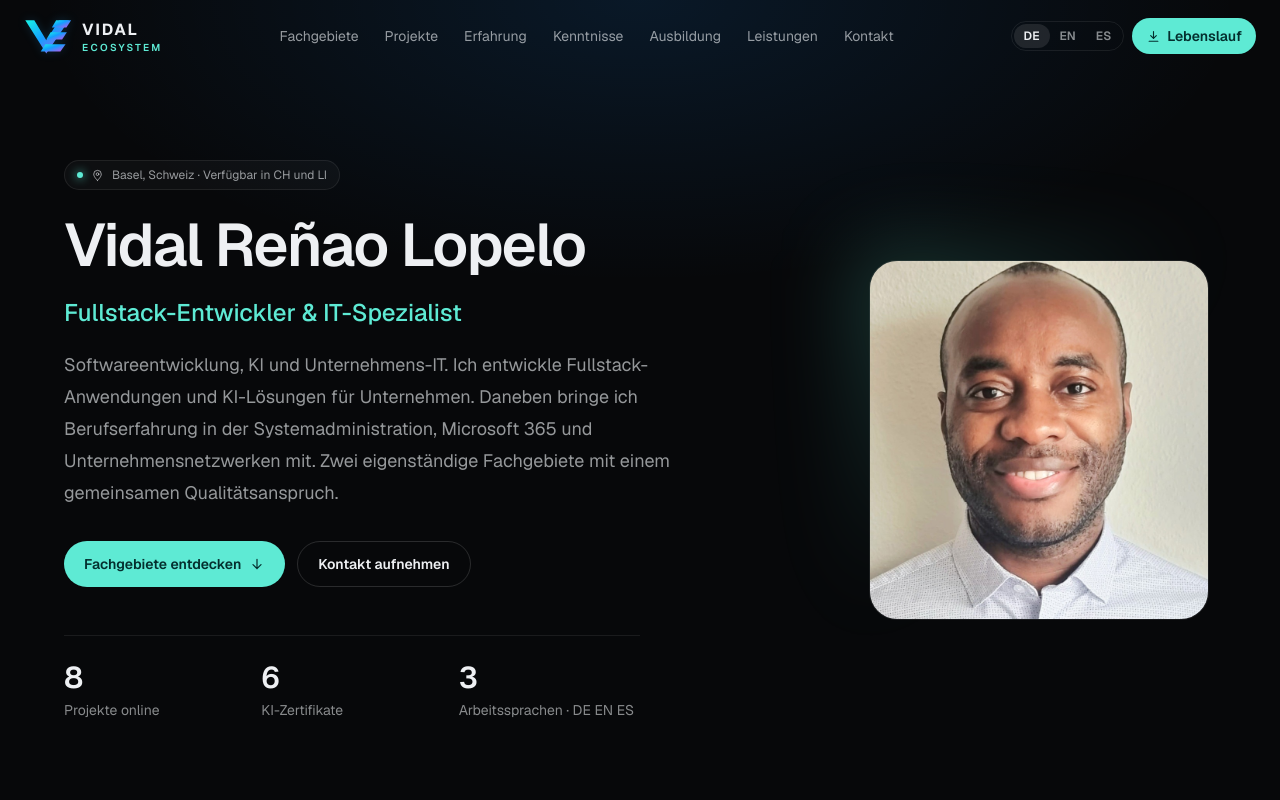
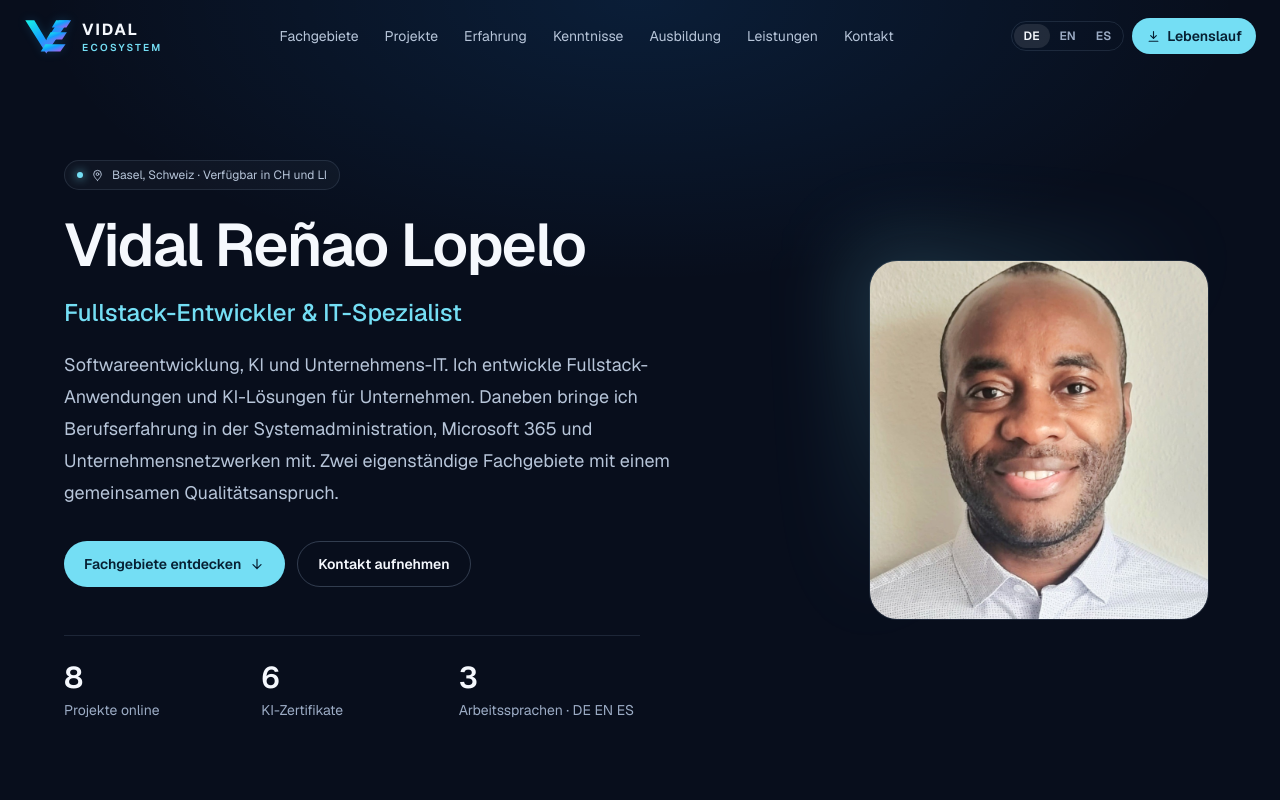
Before and after one commit to vidal-renao/vidal-pro-portfolio, a Next.js app: page /de in a window 1280 px wide. Shown: the top 800 px of the page. Built offline with nearby package versions, Linux system fonts and the light colour scheme.

Commit message:
style: adopt restrained navy/cyan/violet premium design tokens

```diff
--- a/app/globals.css
+++ b/app/globals.css
@@ -2,16 +2,16 @@
 
 /* Design tokens: one dark theme, one accent family. */
 :root {
-  --bg: #07080a;
-  --bg-raised: #0d0f13;
-  --line: rgba(255, 255, 255, 0.08);
-  --line-strong: rgba(255, 255, 255, 0.14);
-  --text: #eef0f3;
-  --text-muted: rgba(238, 240, 243, 0.62);
-  --text-dim: rgba(238, 240, 243, 0.56);
-  --accent: #5eead4;
-  --accent-strong: #2dd4bf;
-  --accent-ink: #042f2e;
+  --bg: #080e1c;
+  --bg-raised: #101a2b;
+  --line: rgba(183, 208, 242, 0.12);
+  --line-strong: rgba(183, 208, 242, 0.24);
+  --text: #f5f8fd;
+  --text-muted: #b7c5d9;
+  --text-dim: #9cacc5;
+  --accent: #74def4;
+  --accent-strong: #a0ecfa;
+  --accent-ink: #072033;
 }
 
 @theme inline {
@@ -46,7 +46,7 @@ body {
 }
 
 ::selection {
-  background: rgba(94, 234, 212, 0.25);
+  background: rgba(116, 222, 244, 0.28);
   color: #fff;
 }
 
@@ -90,3 +90,18 @@ details > summary::-webkit-details-marker { display: none; }
   from { opacity: 0; transform: translateY(3px) scale(0.96); }
   to { opacity: 1; transform: translateY(0) scale(1); }
 }
+
+/* Shared premium surfaces: presentation-only, no additional runtime JavaScript. */
+.premium-panel {
+  background-image: linear-gradient(145deg, rgba(80, 151, 226, 0.06), transparent 58%);
+  box-shadow: inset 0 1px 0 rgba(255,255,255,0.025), 0 18px 55px rgba(0,0,0,0.08);
+  transition: border-color 200ms ease, box-shadow 200ms ease;
+}
+.premium-panel:hover {
+  border-color: var(--line-strong);
+  box-shadow: inset 0 1px 0 rgba(255,255,255,0.04), 0 22px 65px rgba(0,0,0,0.16);
+}
+section[id] { scroll-margin-top: 5.5rem; }
+@media (prefers-reduced-motion: reduce) {
+  .premium-panel { transition: none; }
+}
```
